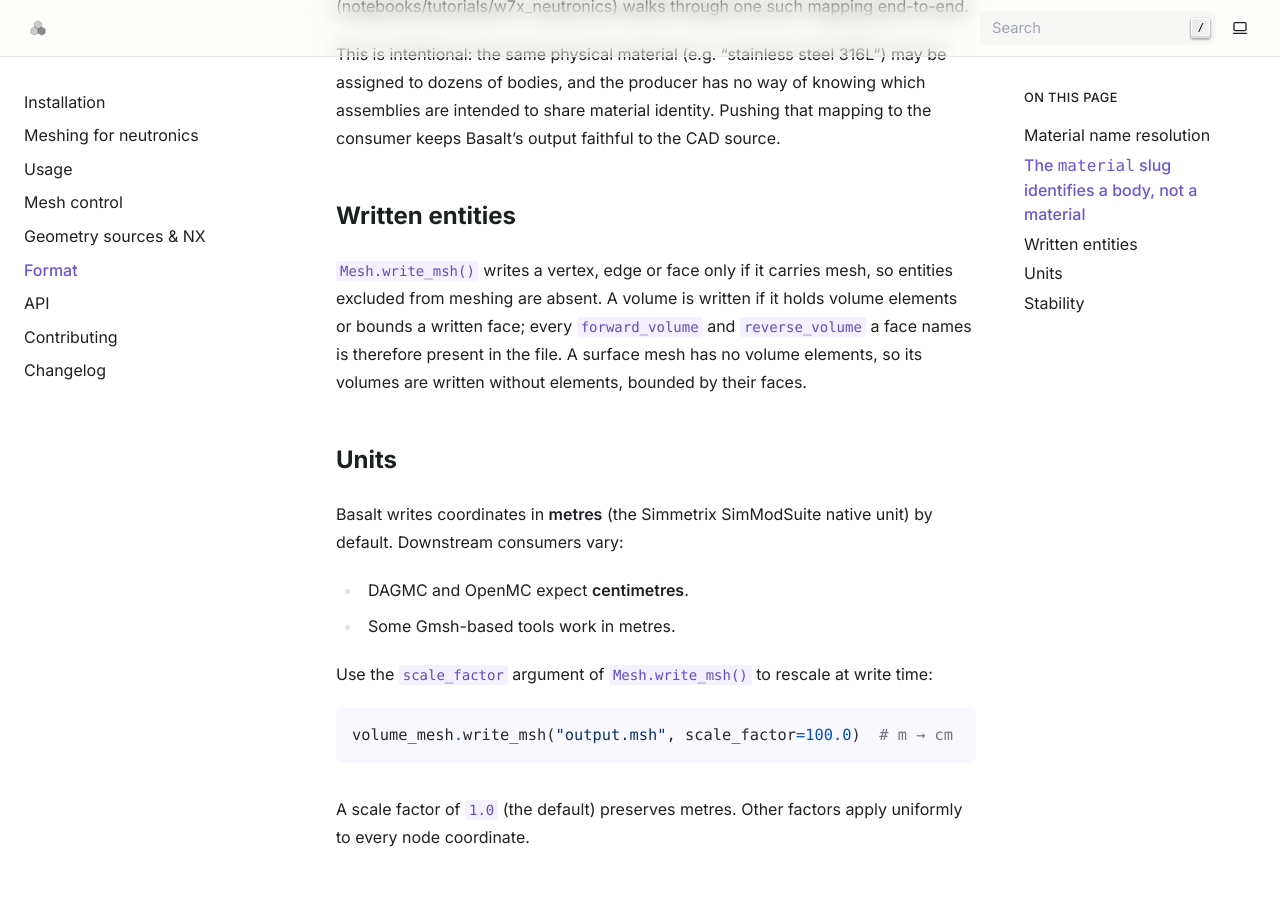
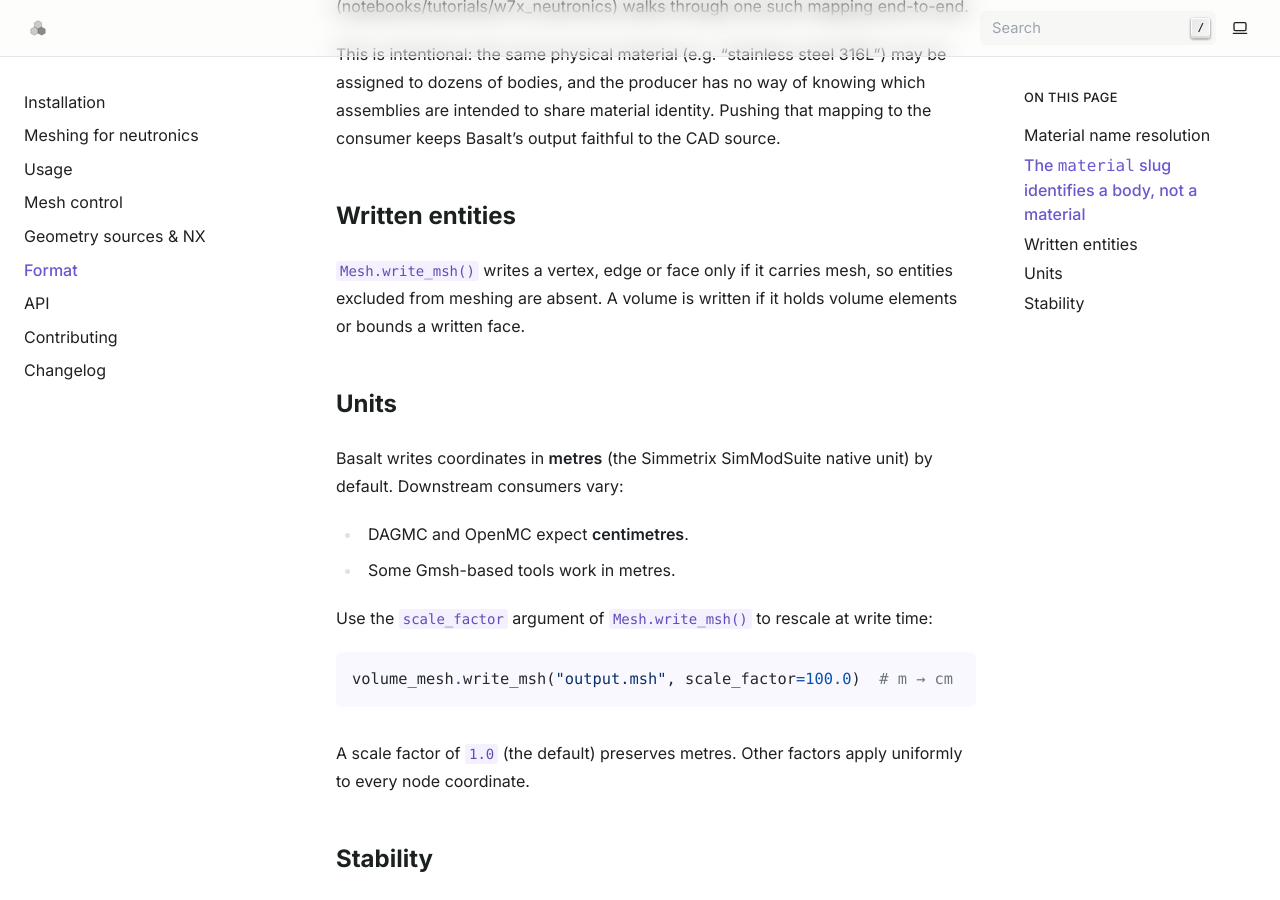
Before and after one commit to Thea-Energy/basalt, a Sphinx documentation site: the page built from docs/format.rst, in a window 1280 px wide and 900 px high, scrolled down 1108 px. Built offline with Sphinx 7.4.7, drawn with Linux system fonts in a browser that asks for light colours; pages that are not in the unit, such as notebooks, are missing from menus; the version number is read from the project's files by our own code.

Commit message:
style: doc changes

```diff
--- a/docs/format.rst
+++ b/docs/format.rst
@@ -63,10 +63,7 @@ Written entities
 
 :py:meth:`Mesh.write_msh` writes a vertex, edge or face only if it
 carries mesh, so entities excluded from meshing are absent. A volume is
-written if it holds volume elements or bounds a written face; every
-``forward_volume`` and ``reverse_volume`` a face names is therefore
-present in the file. A surface mesh has no volume elements, so its
-volumes are written without elements, bounded by their faces.
+written if it holds volume elements or bounds a written face.
 
 ------
 Units
```
Also changed, not shown: 1 other file.
